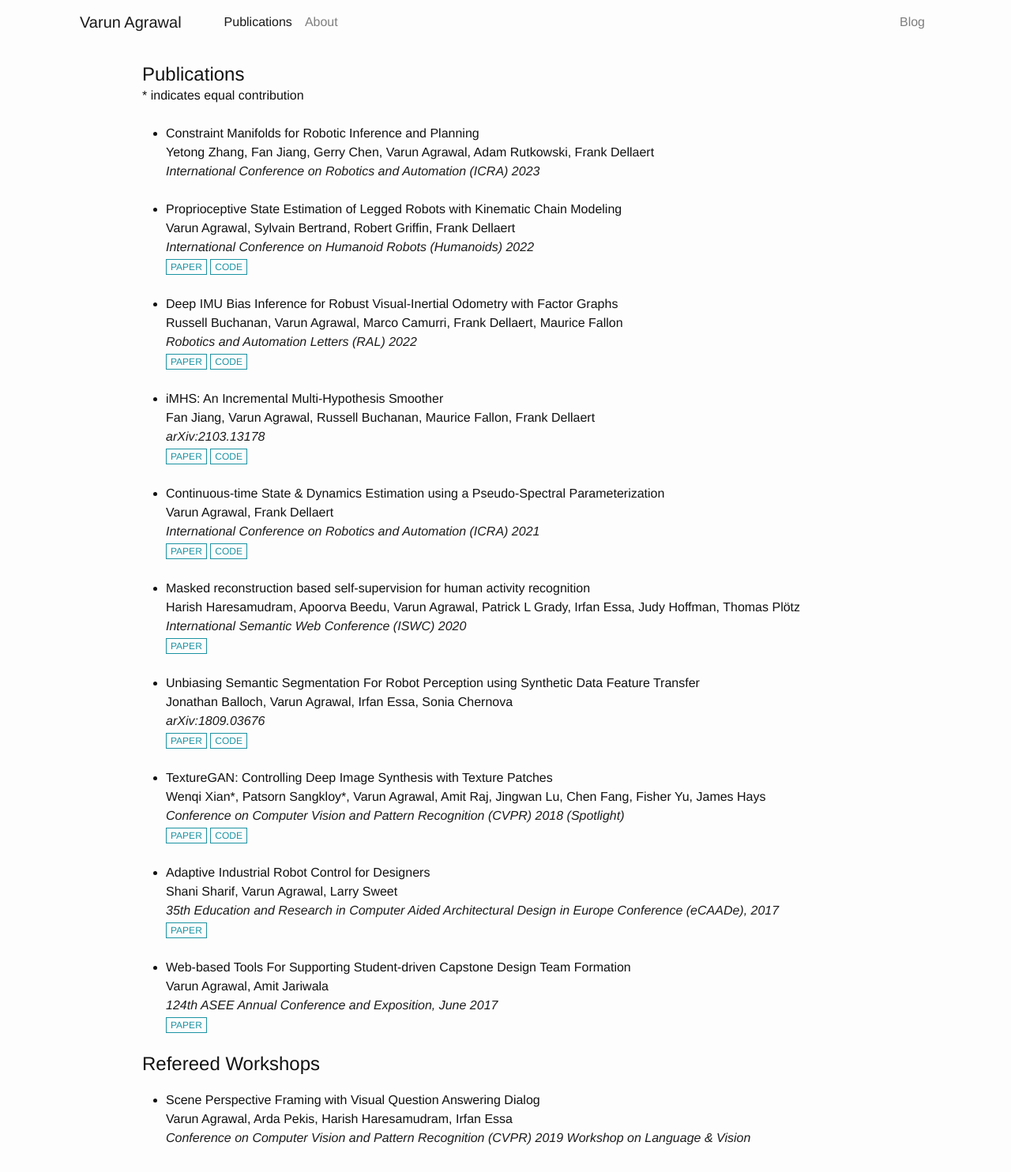
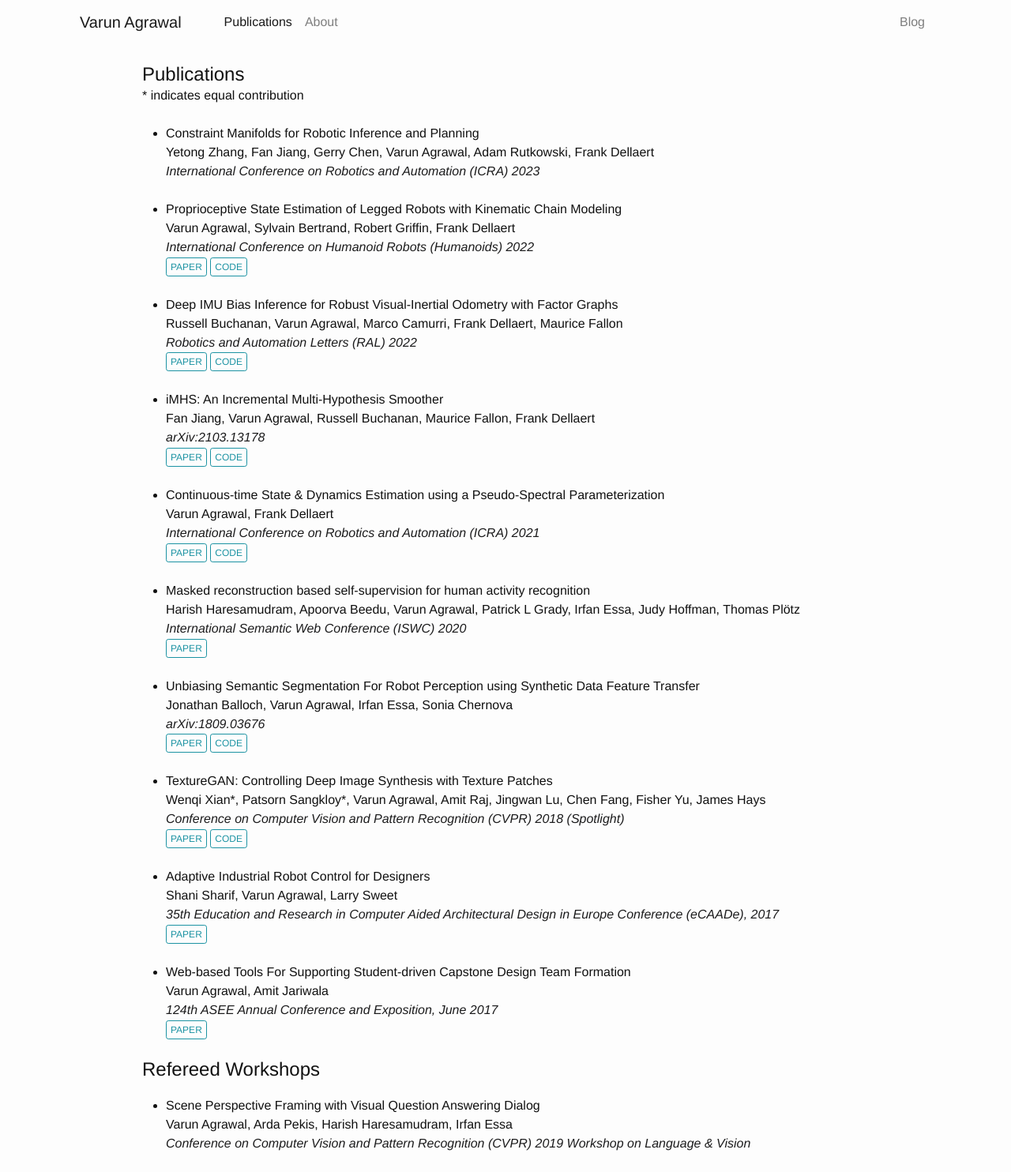
Before and after one commit to varunagrawal/varunagrawal.github.io, a Jekyll site: the page built from research.html, in a window 1280 px wide. Shown: the whole page at 79% size. Built offline with Jekyll 4.4.1, drawn with Linux system fonts in a browser that asks for light colours; nearby versions of some CDN libraries; a style sheet for code colours, icons or effects is not loaded.

Commit message:
render all paper/code links as buttons

```diff
--- a/research.html
+++ b/research.html
@@ -28,7 +28,7 @@ permalink: /research/
                 <br />
                 {% for link in paper.links %}
                 {% if link %}
-                <a class="research" href="{{link[1]}}">{{link[0] | upcase}}</a>
+                <a class="research btn btn-sm" href="{{link[1]}}">{{link[0] | upcase}}</a>
                 {% endif %}
                 {% endfor %}
             </li>
@@ -61,7 +61,7 @@ permalink: /research/
                 <br />
                 {% for link in paper.links %}
                 {% if link %}
-                <a class="research" href="{{link[1]}}">{{link[0] | upcase}}</a>
+                <a class="research btn btn-sm" href="{{link[1]}}">{{link[0] | upcase}}</a>
                 {% if forloop.last == false %}
                 |
                 {% endif %}
```
